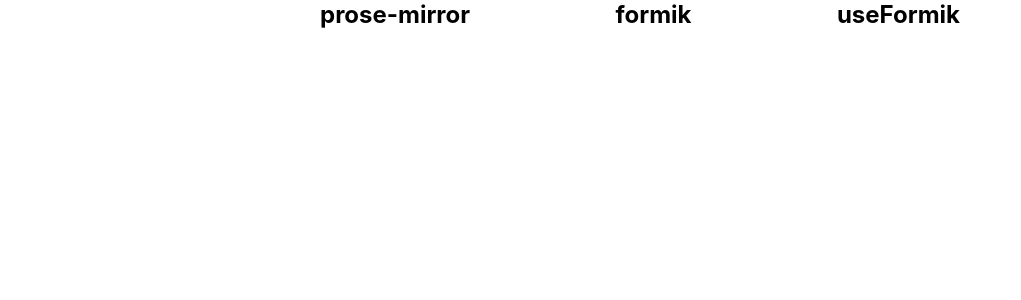
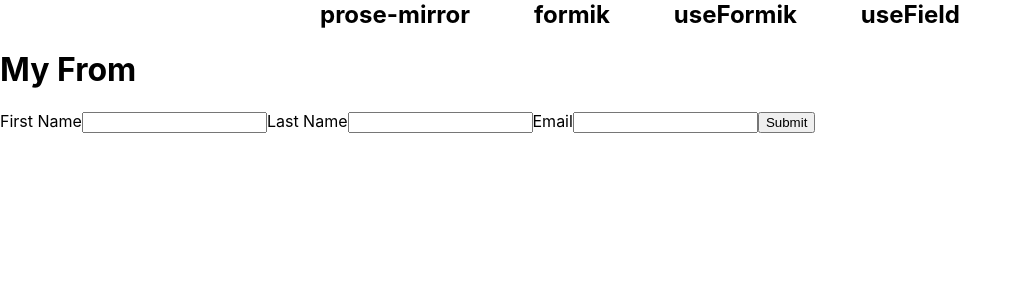
Before and after one commit to silverbeen/Formik-tutorial, a React (Create React App) app: page /useField in a window 1280 px wide. Shown: the top 300 px of the page, without its empty margins (0-1021 px from the left). Built offline with nearby package versions, Linux system fonts and the light colour scheme.

Commit message:
feat: useField

```diff
--- a/src/App.tsx
+++ b/src/App.tsx
@@ -3,6 +3,7 @@
 import Header from "./components/Header";
 import Editor from "./components/edit/Edit";
 import UseFormikExam from "./components/UseFormikExam";
+import UseFieldExam from "./components/UseFieldExam";
 
 function App() {
   return (
@@ -13,6 +14,7 @@
           <Route path="prose-mirror" element={<Editor />} />
           <Route path="formik" element={<FormikExam />} />
           <Route path="useFormik" element={<UseFormikExam />} />
+          <Route path="useField" element={<UseFieldExam />} />
         </Routes>
       </BrowserRouter>
     </>
--- a/src/components/Header.tsx
+++ b/src/components/Header.tsx
@@ -7,6 +7,7 @@
       <Link to="prose-mirror">prose-mirror</Link>
       <Link to="formik">formik</Link>
       <Link to="useFormik">useFormik</Link>
+      <Link to="useField">useField</Link>
     </Container>
   );
 };
--- /dev/null
+++ b/src/components/UseFieldExam.tsx
@@ -0,0 +1,55 @@
+import { useField, Form, FormikProps, Formik } from "formik";
+
+interface Values {
+  firstName: string;
+  lastName: string;
+  email: string;
+}
+
+const TextField = ({ label, ...props }: any) => {
+  const [field, meta, helpers] = useField(props);
+
+  return (
+    <>
+      <label>
+        {label}
+        <input type="text" {...field} {...props} />
+      </label>
+      {meta.touched && meta.error ? (
+        <div className="error">{meta.error}</div>
+      ) : null}
+    </>
+  );
+};
+
+const UseFieldExam = () => {
+  return (
+    <div>
+      <h1>My From</h1>
+      <Formik
+        initialValues={{ email: "", firstName: "", lastName: "" }}
+        onSubmit={(values, actions) => {
+          setTimeout(() => {
+            alert(JSON.stringify(values, null, 2));
+            actions.setSubmitting(false);
+          }, 1000);
+        }}
+      >
+        {(props: FormikProps<Values>) => {
+          console.log(props);
+
+          return (
+            <Form>
+              <TextField name="firstName" type="text" label="First Name" />
+              <TextField name="lastName" type="text" label="Last Name" />
+              <TextField name="email" type="email" label="Email" />
+              <button type="submit">Submit</button>
+            </Form>
+          );
+        }}
+      </Formik>
+    </div>
+  );
+};
+
+export default UseFieldExam;
```
